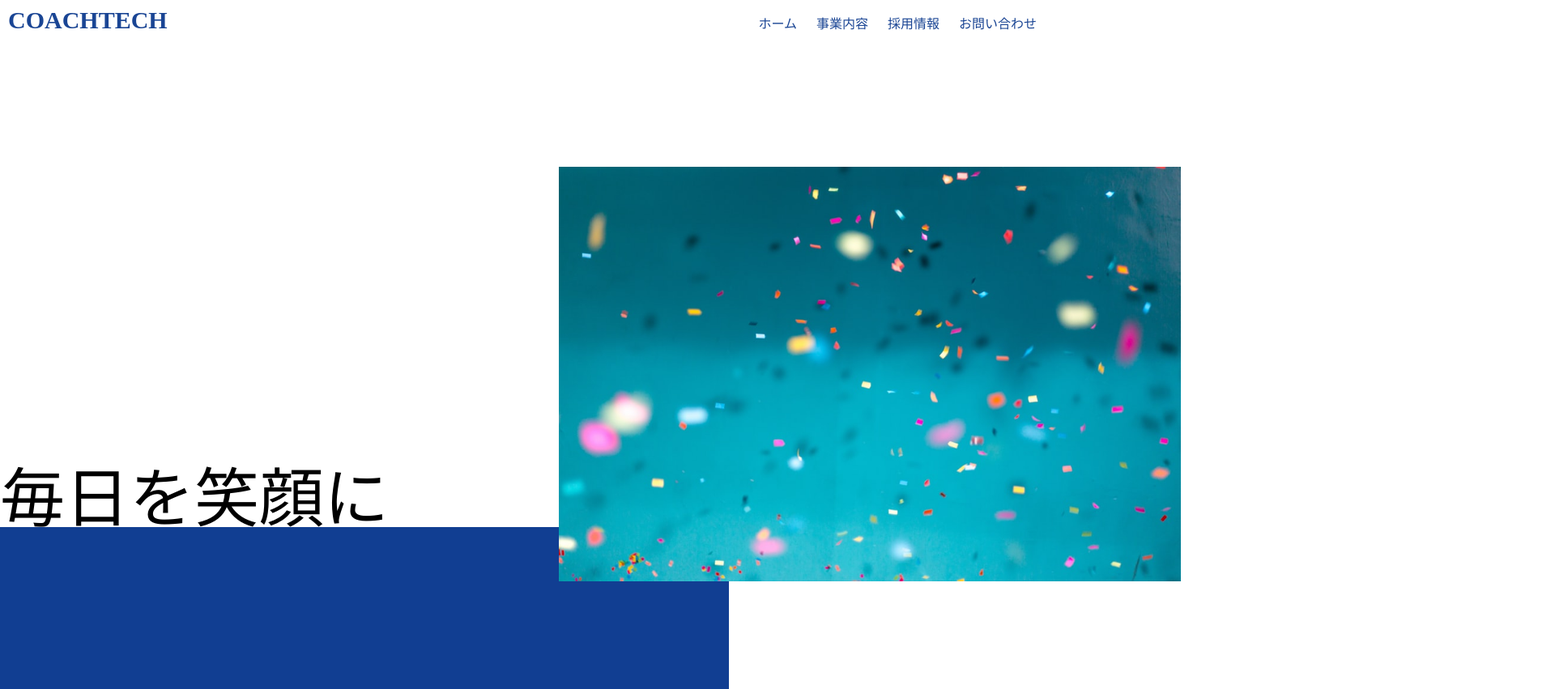
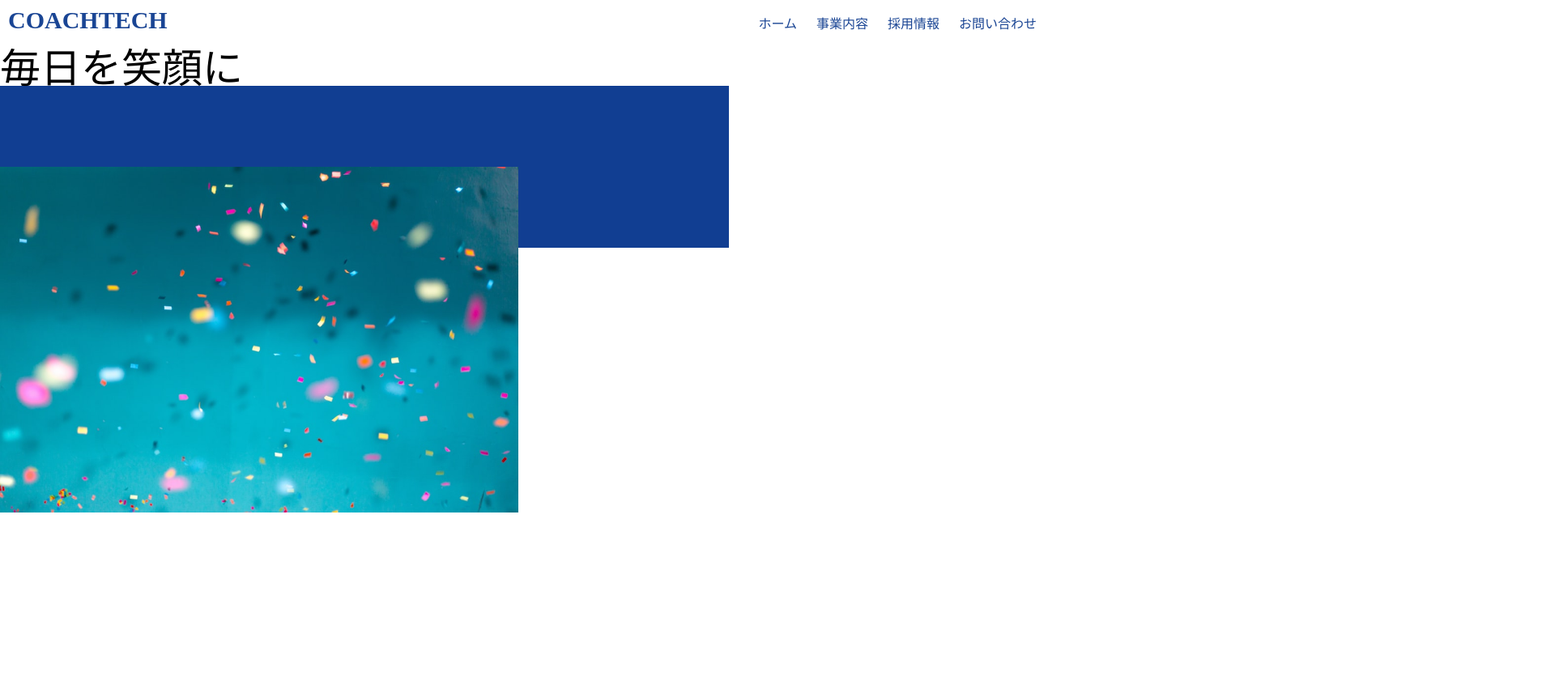
Before and after one commit to miwa1212/css-, a plain HTML site: page index.html in a window 1280 px wide. Shown: the top 851 px of the page at 81% size, 1920 px wide, since content can reach past the window. After the commit the page ends 800 px from the top, so only its background shows below. Drawn offline with Linux system fonts and the light colour scheme.

Commit message:
更新”

```diff
--- a/css/style.css
+++ b/css/style.css
@@ -7,15 +7,14 @@ header {
   color: rgb(26, 69, 148);
 }
 .menu-item {
-  list-style: none;
   display: inline-block;
   padding: 10px;
   color: rgb(26, 69, 148);
   font-family: 'Sawarabi Gothic', sans-serif;
 
 }
-.img img {width: 60%;
-position: sticky;}
+.img img {width: 50%;
+position: absolute;}
 
 .bg{width: auto;
   margin: auto ;
@@ -23,8 +22,8 @@ position: sticky;}
 
 .img{position: relative;
   top: 150px;
-  left: 690px;}
-.messege{font-size: 80px;
+  }
+.messege{font-size: 50px;
 font-family: 'Sawarabi Gothic', sans-serif;}
 .box{width: 900px;
   height: 200px;
```
